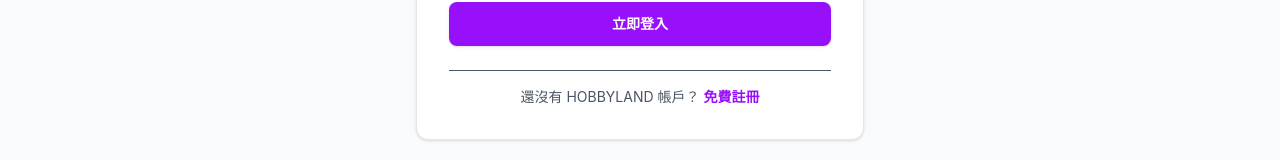
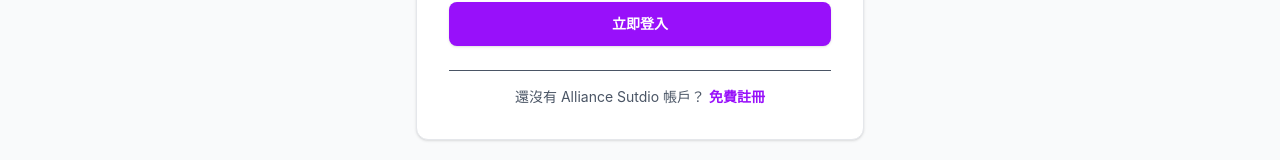
Before and after one commit to Sky637/web-shop-test, a React (Vite) app in the folder acg-shop/: page /login in a window 1280 px wide. Shown: the part 549-709 px from the top of the page. Built offline with nearby package versions, Linux system fonts and the light colour scheme; no server answers.

Commit message:
change name

```diff
--- a/acg-shop/src/pages/Login.tsx
+++ b/acg-shop/src/pages/Login.tsx
@@ -62,7 +62,7 @@ export const Login: React.FC = () => {
             {isRegister ? '建立新帳戶' : '歡迎回來'}
           </h2>
           <p className="text-sm text-gray-500 mt-2">
-            {isRegister ? '加入 HOBBYLAND 開始你的收藏預訂之旅' : '登入以查看你的網店訂單與會員積分'}
+            {isRegister ? '加入 Alliance Sutdio 開始你的收藏預訂之旅' : '登入以查看你的網店訂單與會員積分'}
           </p>
         </div>
 
@@ -121,7 +121,7 @@ export const Login: React.FC = () => {
         </form>
 
         <div className="text-center text-sm text-gray-600 border-t pt-4">
-          {isRegister ? '已經有帳戶了？' : '還沒有 HOBBYLAND 帳戶？'}
+          {isRegister ? '已經有帳戶了？' : '還沒有 Alliance Sutdio 帳戶？'}
           <button
             onClick={() => {
               setIsRegister(!isRegister);
```
